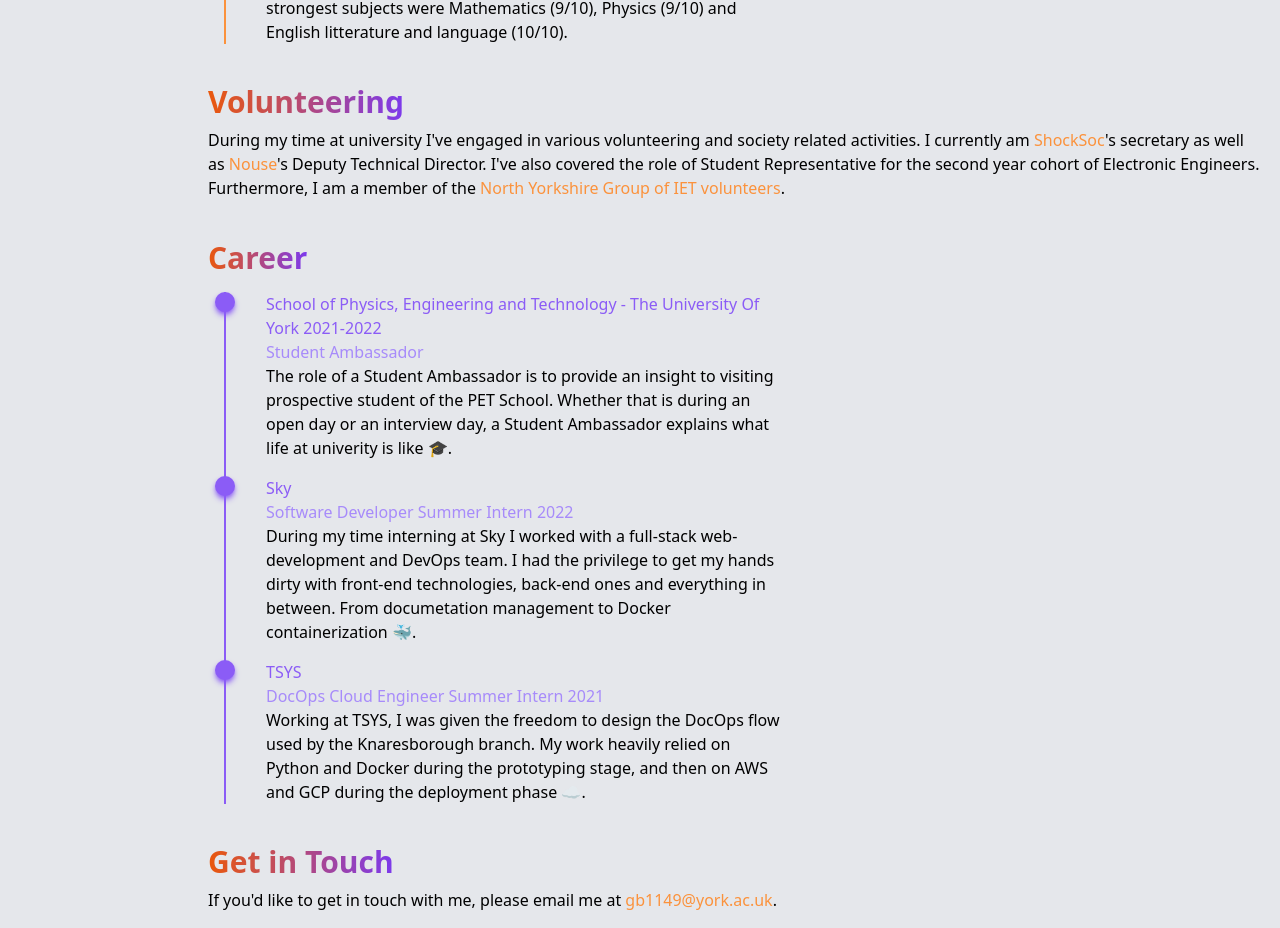
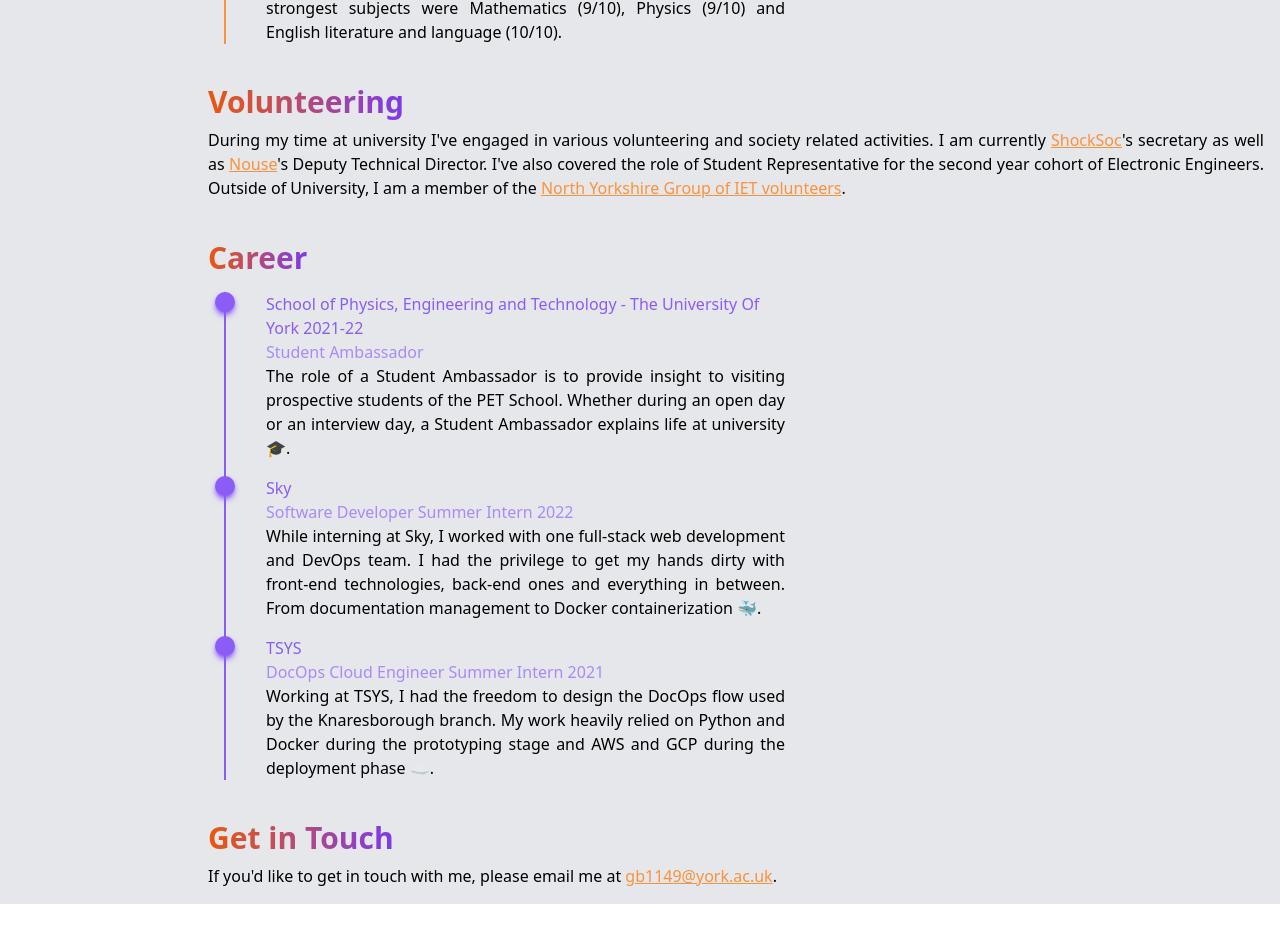
Before and after one commit to joe2k01/joe2k01.github.io, a React (Vite) app: page / in a window 1280 px wide. Shown: the part 960-1888 px from the top of the page. After the commit the page ends 1864 px from the top, so only its background shows below. Built offline with nearby package versions, Linux system fonts and the light colour scheme.

Commit message:
Refactor
Signed-off-by: Giuseppe Barillari <joe2k01dev@gmail.com>

```diff
--- a/src/App.css
+++ b/src/App.css
@@ -3,5 +3,5 @@
 }
 
 .colourLink {
-  @apply text-orange-400 hover:text-orange-500 visited:text-violet-500 visited:hover:text-violet-600;
+  @apply underline text-orange-400 hover:text-orange-500 visited:text-violet-500 visited:hover:text-violet-600;
 }
--- a/src/components/About.tsx
+++ b/src/components/About.tsx
@@ -23,6 +23,7 @@ const About: React.FC = () => {
       <p className="text-center text-2xl my-4 font-bold gradientText w-max mx-auto">
         Giuseppe Barillari
       </p>
+      <div className="mx-4 text-justify">
         <p className="text-center">
           Hi there!<span>👋🏽</span>
           <br />
@@ -38,6 +39,7 @@ const About: React.FC = () => {
           student at The University Of York, UK. My interests are primarily
           focused around:
         </p>
+      </div>
       <ul className="list-none p-4 mx-auto table">
         <li className="before:content-['⚡️']">
           <span className="ml-2">Digital and analogue electronics</span>
--- a/src/components/Career.tsx
+++ b/src/components/Career.tsx
@@ -11,14 +11,14 @@ const Career: React.FC = () => {
           <div className="absolute w-5 h-5 top-0 bg-violet-500 shadow-md shadow-violet-500 rounded-full -ml-[41px] -translate-x-1/2" />
           <p className="text-violet-500">
             School of Physics, Engineering and Technology - The University Of
-            York 2021-2022
+            York 2021-22
           </p>
           <p className="text-violet-400">Student Ambassador</p>
-          <p>
-            The role of a Student Ambassador is to provide an insight to
-            visiting prospective student of the PET School. Whether that is
-            during an open day or an interview day, a Student Ambassador
-            explains what life at univerity is like 🎓.
+          <p className="text-justify">
+            The role of a Student Ambassador is to provide insight to visiting
+            prospective students of the PET School. Whether during an open day
+            or an interview day, a Student Ambassador explains life at
+            university 🎓.
           </p>
         </div>
         <div className="ml-10 mt-4 relative lg:w-1/2">
@@ -27,11 +27,11 @@ const Career: React.FC = () => {
           <p className="text-violet-400">
             Software Developer Summer Intern 2022
           </p>
-          <p>
-            During my time interning at Sky I worked with a full-stack
-            web-development and DevOps team. I had the privilege to get my hands
-            dirty with front-end technologies, back-end ones and everything in
-            between. From documetation management to Docker containerization 🐳.
+          <p className="text-justify">
+            While interning at Sky, I worked with one full-stack web development
+            and DevOps team. I had the privilege to get my hands dirty with
+            front-end technologies, back-end ones and everything in between.
+            From documentation management to Docker containerization 🐳.
           </p>
         </div>
         <div className="ml-10 mt-4 relative lg:w-1/2">
@@ -40,11 +40,11 @@ const Career: React.FC = () => {
           <p className="text-violet-400">
             DocOps Cloud Engineer Summer Intern 2021
           </p>
-          <p>
-            Working at TSYS, I was given the freedom to design the DocOps flow
-            used by the Knaresborough branch. My work heavily relied on Python
-            and Docker during the prototyping stage, and then on AWS and GCP
-            during the deployment phase ☁️.
+          <p className="text-justify">
+            Working at TSYS, I had the freedom to design the DocOps flow used by
+            the Knaresborough branch. My work heavily relied on Python and
+            Docker during the prototyping stage and AWS and GCP during the
+            deployment phase ☁️.
           </p>
         </div>
       </div>
--- a/src/components/Contact.tsx
+++ b/src/components/Contact.tsx
@@ -6,7 +6,7 @@ const Contact: React.FC = () => {
       <h3 className="text-3xl font-bold">
         <span className="gradientText">Get in Touch</span>
       </h3>
-      <div className="mt-2">
+      <div className="mt-2 text-justify">
         <p>
           If you'd like to get in touch with me, please email me at{" "}
           <span>
--- a/src/components/Education.tsx
+++ b/src/components/Education.tsx
@@ -14,7 +14,7 @@ const Education: React.FC = () => {
             The University of York (York, UK) - MEng Electronic and Computer
             Engineering
           </p>
-          <p>
+          <p className="text-justify">
             I am currently in my 3rd year at The University Of York studying
             Electronic and Computer Engineering. In my first year I achievied
             91% overall. I concluded my second year with 84% overall.
@@ -28,8 +28,8 @@ const Education: React.FC = () => {
           <p className="text-orange-400">
             Liceo Scientifico Antonio Pacinotti (Cagliari, Sardinia, Italy)
           </p>
-          <p>
-            I graduated the{" "}
+          <p className="text-justify">
+            I passed the{" "}
             <a
               href="https://en.wikipedia.org/wiki/Liceo_scientifico"
               className="colourLink"
@@ -37,7 +37,7 @@ const Education: React.FC = () => {
               Esame di Stato
             </a>{" "}
             with a final grade of 96/100. My strongest subjects were Mathematics
-            (9/10), Physics (9/10) and English litterature and language (10/10).
+            (9/10), Physics (9/10) and English literature and language (10/10).
           </p>
         </div>
       </div>
--- a/src/components/Volunteering.tsx
+++ b/src/components/Volunteering.tsx
@@ -6,10 +6,10 @@ const Volunteering: React.FC = () => {
       <h3 className="text-3xl font-bold">
         <span className="gradientText">Volunteering</span>
       </h3>
-      <div className="mt-2">
+      <div className="mt-2 text-justify">
         <p>
           During my time at university I've engaged in various volunteering and
-          society related activities. I currently am{" "}
+          society related activities. I am currently{" "}
           <span>
             <a href="http://www.shocksoc.org/" className="colourLink">
               ShockSoc
@@ -23,7 +23,7 @@ const Volunteering: React.FC = () => {
           </span>
           's Deputy Technical Director. I've also covered the role of Student
           Representative for the second year cohort of Electronic Engineers.
-          Furthermore, I am a member of the{" "}
+          Outside of University, I am a member of the{" "}
           <span>
             <a
               href="https://engx.theiet.org/local-networks/yh2"
```
Lines whose indentation alone changed are shown as unchanged.
